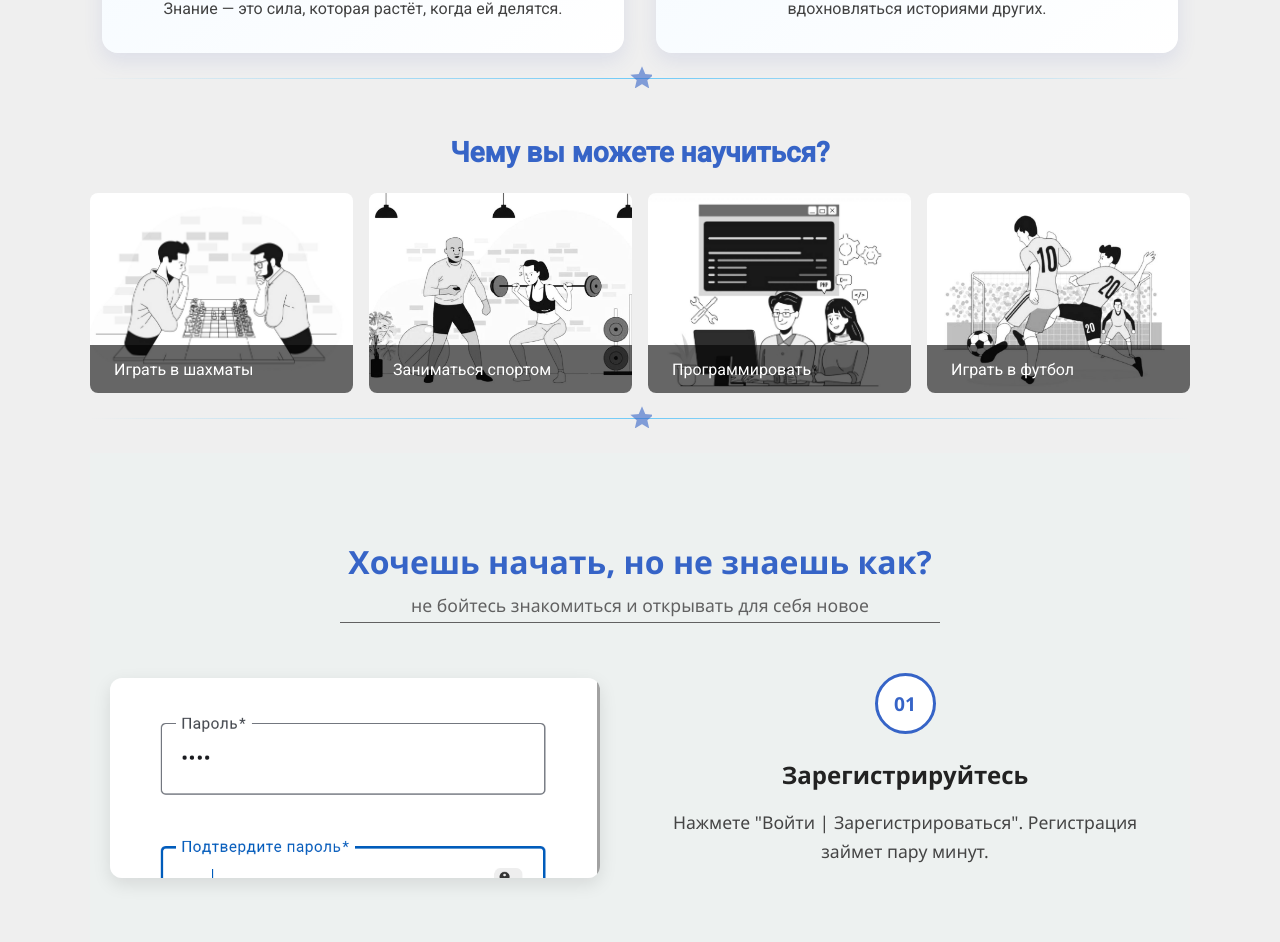
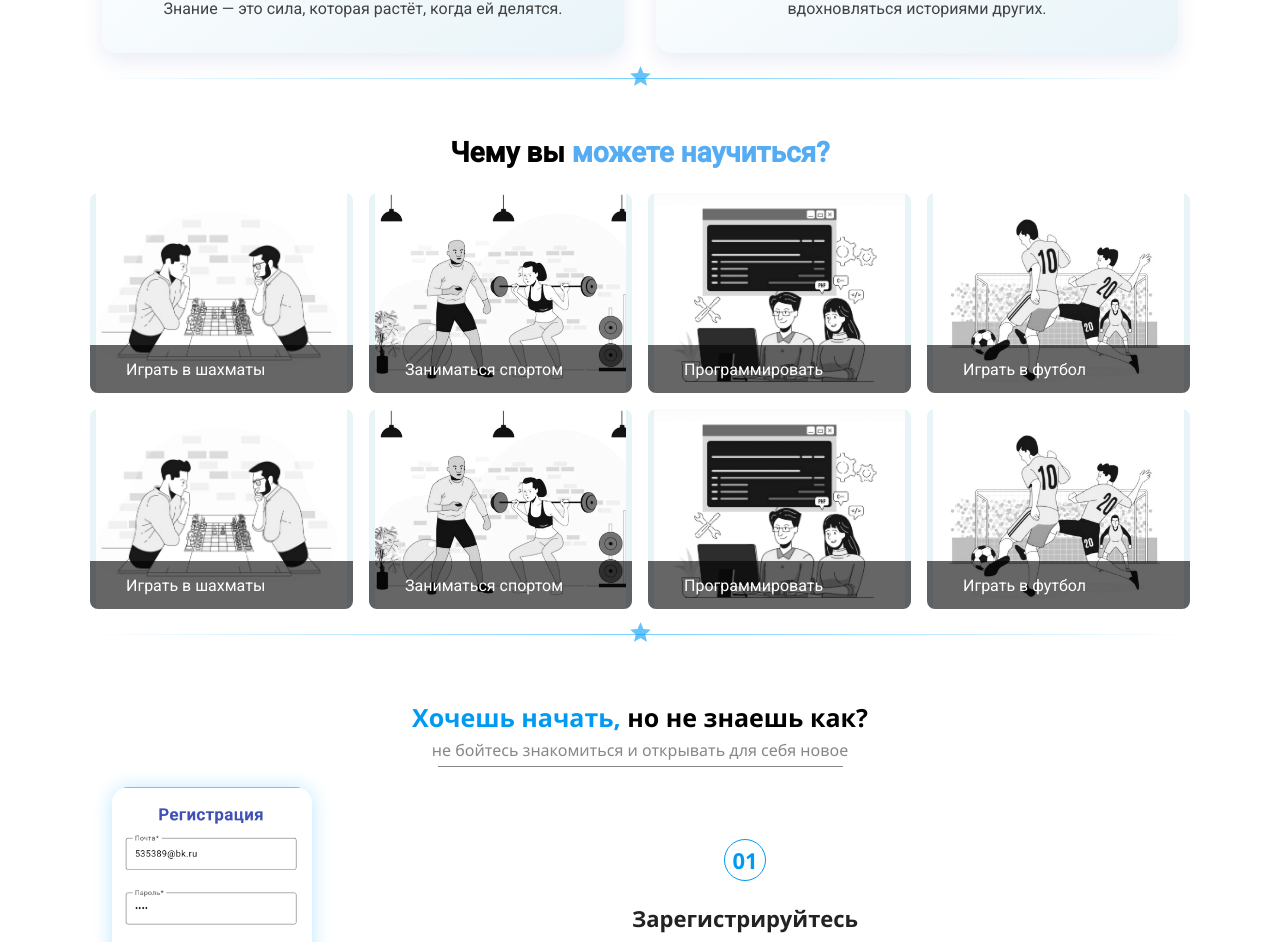
Before and after one commit to SkKirill/knowledge-sharing, an Angular app: page /about in a window 1280 px wide. Shown: the part 996-1938 px from the top of the page. Built offline with nearby package versions, Linux system fonts and the light colour scheme.

Commit message:
Correct profile and footer and header and login-dialog and about

```diff
--- a/src/app/components/about/about.component.css
+++ b/src/app/components/about/about.component.css
@@ -16,7 +16,7 @@
     text-align: center;
     font-size: 28px;
     margin-bottom: 24px;
-    color: #3664c7;
+    color: #55acf3;
   }
 }
 /* === Слайдер с фотографиями === */
@@ -52,7 +52,7 @@
     position: absolute;
     top: 50%;
     transform: translateY(-50%);
-    background-color:  #3664c7;
+    background-color:  #009AF3;
     color: white;
     border: none;
     border-radius: 50%;
@@ -64,7 +64,7 @@
     transition: background-color 0.3s;
 
     &:hover {
-      background-color: #2eaadbab;
+      background-color: #009af39f;
     }
 
     &.left {
@@ -76,7 +76,7 @@
     }
   }
 
-  @media (max-width: 600px) {
+  @media (max-width: 768px) {
     .nav-button {
       width: 36px;
       height: 36px;
@@ -126,7 +126,7 @@
         text-align: center;
 
         .highlight {
-          color: #3664c7;
+          color: #009AF3;
 
         }
       }
@@ -156,7 +156,7 @@
 
   .info-card {
     flex: 1 1 48%;
-    background: linear-gradient(145deg, #f4faff, #ffffff);
+    background: linear-gradient(145deg, #fff, #e9f4f9);
     border-radius: 16px;
     box-shadow: 0 8px 20px rgba(63, 81, 181, 0.1);
     padding: 16px;
@@ -166,9 +166,10 @@
       font-size: 22px;
       font-weight: 700;
       margin-bottom: 12px;
-      color: #3664c7;
+      color: #009AF3;
       border-bottom: 2px solid #c5cae9;
       padding-bottom: 4px;
+
     }
 
     mat-card-content {
@@ -195,16 +196,20 @@
     gap: 10px;
   }
 
+.highlight2 {
+ color: #000000;
+}
   .benefit-card {
     display: flex;
     flex-direction: column;
     align-items: center;
     padding: 10px;
     text-align: center;
+    background: linear-gradient(145deg, #fff, #e9f4f9);
 
     .benefit-icon {
       font-size: 25px;
-      color: #3f51b5;
+      color: #009AF3;
       margin-bottom: 1px;
     }
 
@@ -232,24 +237,29 @@
         width: 100%;
         height: 100%;
         object-fit: cover;
+       border: 6px solid #e9f4f9;
       }
 
       mat-grid-tile-footer {
         background: rgba(0, 0, 0, 0.6);
         color: white;
+
         h3 {
-          margin: 0;
-          padding: 8px;
+          margin: 10px;
+          padding: 10px;
           font-size: 16px;
         }
       }
     }
   }
 }
+.highlight3{
+  color: #000000;
+}
 
 
 .divider {
-  border: 0;
+  border: 10px;
   height: 1px;
   background: linear-gradient(to right, transparent, #00aaff88, transparent);
   margin: 5px 0;
@@ -264,44 +274,44 @@
 }
 
 .icon-divider mat-icon {
-  font-size: 28px;
-  color: #3664c7;
+  font-size: 25px;
+  color: #009AF3;
   opacity: 0.6;
 }
 
 
-
-/* ===== How It Works ===== */
 /* ===== How It Works ===== */
 .how-it-works {
-  background-color: #edf1f0;
-  padding: 60px 20px;
+  background-color: #fff;
   font-family: 'Segoe UI', sans-serif;
   max-width: 1100px;
   margin: 0 auto;
+  padding-top: 10px;
 
+.highlight1 {
+  color: #009AF3;;
+}
   h2 {
     text-align: center;
-    font-size: 2em;
-    margin-bottom: 10px;
-    color: #3664c7;
+    font-size: 25px;
+    margin-bottom: 5px;
+    color: #000000;
   }
 
   .subtitle {
     margin-top: -10px;
     text-align: center;
-    color: #616161;
-    margin-bottom: 30px;
-    font-size: 1.1em;
+    color: #514e4eae;
+    margin-bottom: 20px;
     position: relative;
     padding-top: 10px;
 
     &::after {
       content: '';
       display: block;
-      width: 600px;
+      width: 405px;
       height: 1px;
-      background-color: #616161;
+      background-color: #514e4eae;
       margin: 5px auto 0;
     }
   }
@@ -309,14 +319,14 @@
   .steps-container {
     display: flex;
     flex-direction: column;
-    gap: 60px;
+    gap: 10px;
   }
 
   .work-step {
     display: flex;
     align-items: center;
     justify-content: space-between;
-    gap: 40px;
+    gap: 10px;
     animation: fadeInUp 0.6s ease-in-out;
     transition: all 0.3s ease;
 
@@ -326,15 +336,18 @@
   }
 
   .work-image {
-    flex: 1;
-    min-height: 250px; /* Изменено на min-height */
-    border-radius: 12px;
+    border-radius: 16px;
     background-size: cover;
     background-position: center;
     background-repeat: no-repeat;
-    box-shadow: 0 6px 18px rgba(0, 0, 0, 0.1);
+    box-shadow: 0 1px 20px #bce7ff;;
     transition: transform 0.3s;
     margin: 0 auto;
+    display: block;
+
+    /* Базовые размеры (будут переопределены индивидуальными стилями) */
+    min-height: 200px;
+    width: 300px;
 
     &:hover {
       transform: scale(1.03);
@@ -346,29 +359,29 @@
     padding: 20px;
 
     .circle-number {
-      width: 55px;
-      height: 55px;
+      width: 40px;
+      height: 40px;
       border-radius: 50%;
       background: #ffffff;
-      border: 3px solid #3664c7;
-      color: #3664c7;
+      border: 1.5px solid #009AF3;
+      color: #009AF3;
       font-weight: bold;
       margin: 0 auto 15px;
       display: flex;
       align-items: center;
       justify-content: center;
-      font-size: 1.2em;
+      font-size: 22px;
     }
 
     h3 {
-      font-size: 1.5em;
+      font-size: 22px;
       margin-bottom: 15px;
       color: #222;
       text-align: center;
     }
 
     p {
-      font-size: 1.1em;
+      font-size: 17px;
       color: #444;
       text-align: center;
       line-height: 1.6;
@@ -377,6 +390,10 @@
 
   @media (max-width: 768px) {
     padding: 40px 15px;
+
+    .subtitle::after {
+      width: 80%;
+    }
 
     .steps-container {
       gap: 40px;
@@ -391,7 +408,7 @@
 
     .work-image {
       width: 100%;
-      height: 200px; /* Убрано !important */
+      height: 180px;
       min-height: auto;
     }
 
@@ -412,3 +429,67 @@
     transform: translateY(0);
   }
 }
+
+------------------
+.highlight-section {
+  padding: 10px;
+  max-width: 1100px;
+  margin: 0 auto;
+}
+
+.highlight-item {
+  margin-bottom: 10px;
+  border-radius: 8px;
+  overflow: hidden;
+  box-shadow: 0 4px 8px rgba(0, 0, 0, 0.1);
+}
+
+.card-content {
+  display: flex;
+  align-items: center;
+  padding: 1rem;
+      flex: 1 1 48%;
+    background: linear-gradient(145deg, #fff, #e9f4f9);
+
+  .highlight-text {
+    flex: 1;
+    padding: 1rem;
+
+    mat-card-title {
+      color: #009AF3;
+      margin-bottom: 1rem;
+    }
+
+    mat-card-content {
+      color: #616161;
+      line-height: 1.6;
+    }
+  }
+
+  .highlight-image {
+    flex: 1;
+
+    img {
+      width: 250px;
+      height: 250px;
+      border-radius: 4px;
+    }
+  }
+}
+
+ Стили для реверсного расположения
+.reverse {
+  flex-direction: row-reverse;
+}
+
+
+@media (max-width: 768px) {
+  .card-content, .reverse {
+    flex-direction: column;
+
+    .highlight-text, .highlight-image {
+      width: 100%;
+      padding: 0.5rem;
+    }
+  }
+}
--- a/src/app/components/about/about.component.html
+++ b/src/app/components/about/about.component.html
@@ -60,7 +60,7 @@
 
     <!-- Чему вы можете научиться -->
   <section class="learning">
-    <h2>Чему вы можете научиться?</h2>
+    <h2><span class="highlight3">Чему вы</span> можете научиться?</h2>
     <mat-grid-list cols="4" rowHeight="200px" gutterSize="16px">
       <mat-grid-tile *ngFor="let item of learningItems">
         <img [src]="item.image" alt="{{item.title}}">
@@ -78,7 +78,7 @@
 </div>
 
 <section class="how-it-works">
-  <h2>Хочешь начать, но не знаешь как?</h2>
+  <h2><span class="highlight1"> Хочешь начать,</span> но не знаешь как?</h2>
   <p class="subtitle">не бойтесь знакомиться и открывать для себя новое</p>
 
   <div class="steps-container">
@@ -108,7 +108,7 @@
 
   <!-- Преимущества -->
   <section class="benefits">
-    <h2>Наши преимущества</h2>
+    <h2><span class="highlight2"> Наши</span> преимущества</h2>
     <div class="benefits-list">
       <mat-card class="benefit-card" *ngFor="let benefit of benefits">
         <mat-icon class="benefit-icon">{{benefit.icon}}</mat-icon>
@@ -117,11 +117,52 @@
     </div>
   </section>
 
+
   <hr class="divider" />
   <div class="icon-divider">
+    <mat-icon>star</mat-icon>
   </div>
 
+  <section class="highlight-section">
+  <!-- Первый элемент -->
+  <mat-card class="highlight-item">
+    <div class="card-content">
+      <div class="highlight-text">
+        <mat-card-title>Наши Ценности</mat-card-title>
+        <mat-card-content>
+          <p>
+            Cообщество построено на принципах уважения, открытости и стремления к постоянному развитию.
+          </p>
+          <p>
+            Вместе мы создаем среду, где каждый может чувствовать себя комфортно, делиться своими знаниями и
+            получать поддержку от других.
+          </p>
+        </mat-card-content>
+      </div>
+      <div class="highlight-image">
+        <img mat-card-image src="assets/images/values-illustration.png" alt="Ценности сообщества">
+      </div>
+    </div>
+  </mat-card>
 
-
-
-</div>
+  <!-- Второй элемент (реверс) -->
+  <mat-card class="highlight-item reverse">
+    <div class="card-content reverse">
+      <div class="highlight-image">
+        <img mat-card-image src="assets/images/opportunities-illustration.png" alt="Возможности для развития">
+      </div>
+      <div class="highlight-text">
+        <mat-card-title>Возможности для Развития придумать че то другое</mat-card-title>
+        <mat-card-content>
+          <p>
+            "Обмен Знаниями & Умениями" предлагает большой спектр возможностей для развития.
+             Вы можете делиться опытом, создавать учебные материалы и помогать другим.
+          </p>
+          <p>
+            Мы также планируем регулярные онлайн-мероприятия: вебинары, мастер-классы и воркшопы с экспертами.
+          </p>
+        </mat-card-content>
+      </div>
+    </div>
+  </mat-card>
+</section>
--- a/src/app/components/about/about.component.ts
+++ b/src/app/components/about/about.component.ts
@@ -47,7 +47,7 @@ steps = [
     description: 'Нажмете "Войти | Зарегистрироваться". Регистрация займет пару минут.',
     image: 'reg.jpg',
     imageStyle: {
-      'min-height': '200px',
+      'min-height': '260px',
       'width': '200px'
     }
   },
@@ -58,8 +58,8 @@ steps = [
     description: 'Заполните информацию о себе и укажите интересующие знания.',
     image: 'prof.jpg',
     imageStyle: {
-      'height': '200px',
-      'width': '200px'
+      'height': '250px',
+      'width': '350px'
     }
   },
   {
@@ -78,7 +78,7 @@ steps = [
     description: 'Обменивайтесь знаниями, учитесь и вдохновляйтесь.',
     image: 'assets/step3.jpg',
     imageStyle: {
-      'height': '300px',
+      'height': '200px',
       'width': '550px'
     }
   }
@@ -93,6 +93,10 @@ steps = [
   ];
 
   learningItems = [
+    { title: 'Играть в шахматы', image: 'About_sh.jpg' },
+    { title: 'Заниматься спортом', image: 'About_z.jpg' },
+    { title: 'Программировать', image: 'About_p.jpg' },
+    { title: 'Играть в футбол', image: 'About_f.jpg' },
     { title: 'Играть в шахматы', image: 'About_sh.jpg' },
     { title: 'Заниматься спортом', image: 'About_z.jpg' },
     { title: 'Программировать', image: 'About_p.jpg' },
--- a/src/app/components/header/header.component.css
+++ b/src/app/components/header/header.component.css
@@ -1,12 +1,15 @@
 .spacer {
   flex: 1 1 auto;
 }
+
 
 mat-toolbar-row {
   display: flex;
   flex-direction: row;
   justify-content: space-between;
   align-items: center;
+  padding-left: 145px;
+  padding-right: 145px;
 }
 
 /* Дополнительные стили для кнопок, если нужно */
--- a/src/app/components/login-dialog/login-dialog.component.css
+++ b/src/app/components/login-dialog/login-dialog.component.css
@@ -30,7 +30,7 @@
   font-size: 1.8rem;
   margin: 0;
   text-align: center;
-  color: #3f51b5;
+  color:#1581da;
 }
 
 .auth-box {
@@ -77,7 +77,7 @@ button.btn-register,
 }
 
 button.btn-register {
-  color: #3f51b5;
+  color: #1581da;
 }
 
 button.btn-register:hover {
--- a/src/styles.css
+++ b/src/styles.css
@@ -3,7 +3,7 @@
 html, body { height: 100%; }
 
 body {
-  background-color: #EFEFEF;
+  background-color: #fff;
   margin: 0; /* Убираем стандартные отступы body */
   font-family: Roboto, "Helvetica Neue", sans-serif;
   overflow: auto;
```
Also changed, not shown: src/app/components/footer/footer.component.css (+8 -9 lines), src/app/components/profile/profile.component.css (+6 -3 lines).
